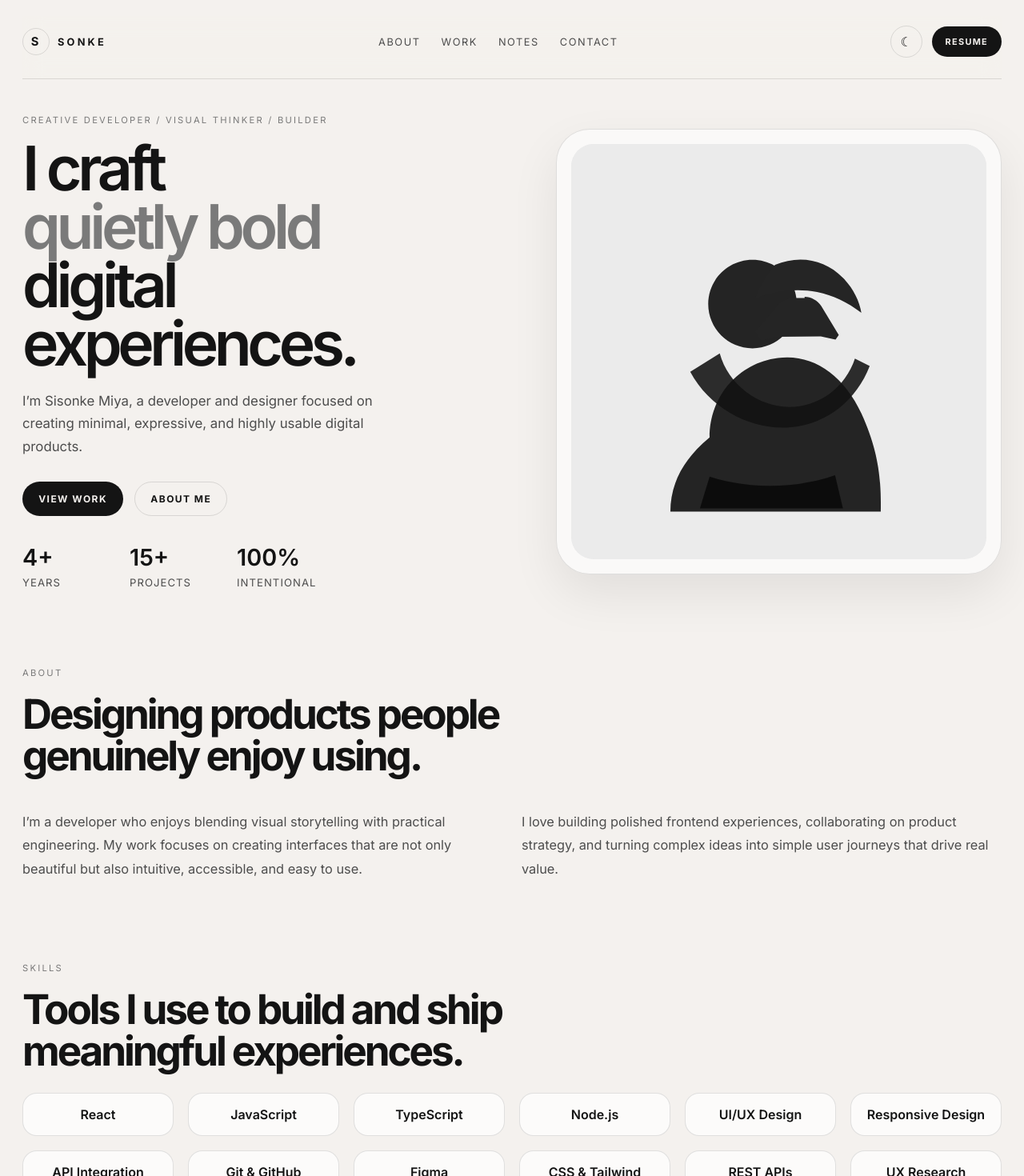
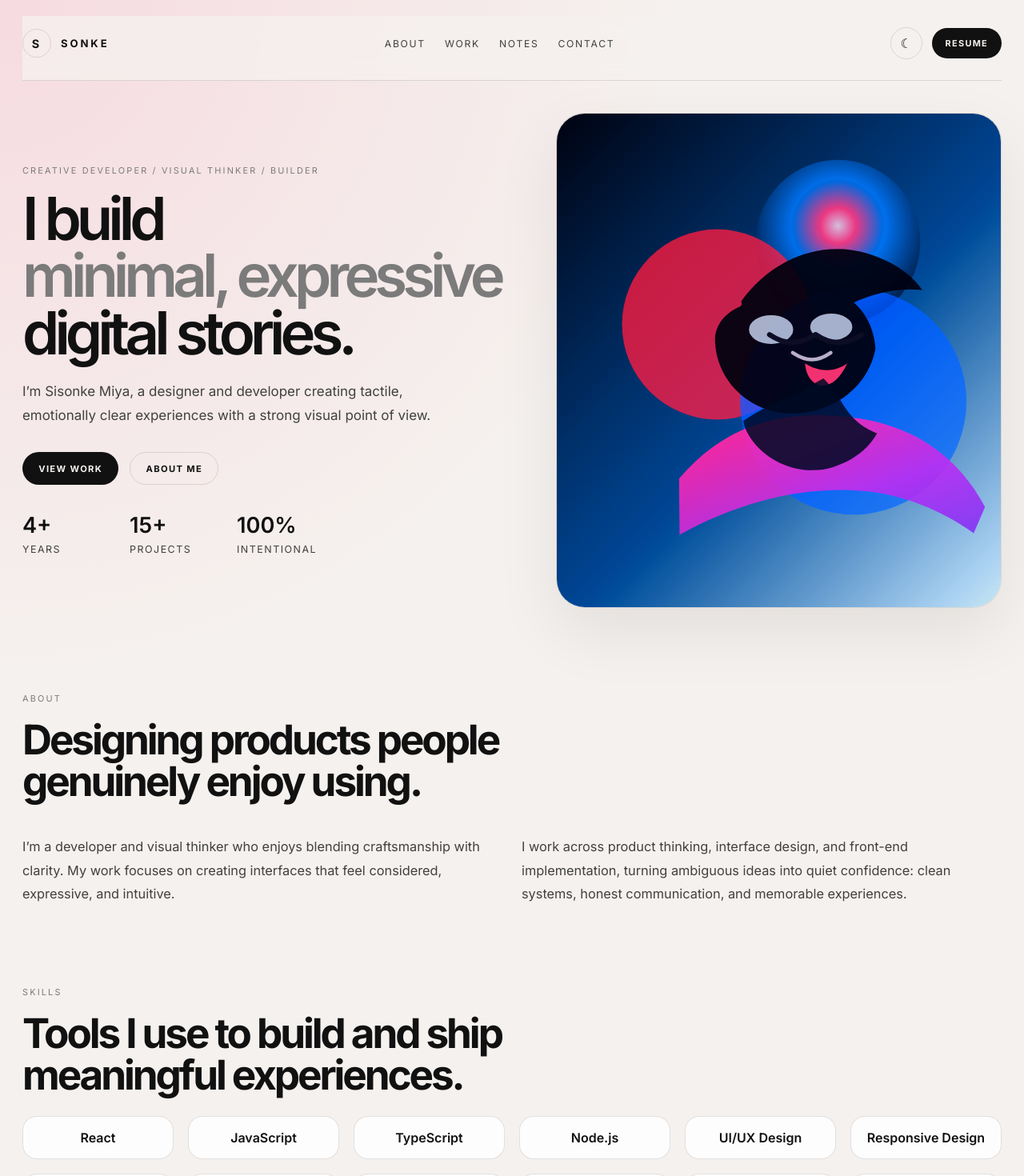
Before and after one commit to Sisonke0420/Portfolio2, a React (Vite) app: page / in a window 1280 px wide. Shown: the top 1470 px of the page at 80% size. Built offline with nearby package versions, Linux system fonts and the light colour scheme.

Commit message:
Apply the final minimal personal-brand portfolio direction with the refined dark monochrome aesthetic, neon portrait styling, and your updated email address.

```diff
--- a/src/components/AboutSection.jsx
+++ b/src/components/AboutSection.jsx
@@ -1,6 +1,6 @@
 export default function AboutSection() {
   return (
-    <section id="about" className="content-section">
+    <section id="about" className="content-section notes-section">
       <div className="section-heading">
         <p className="eyebrow">About</p>
         <h2>Designing products people genuinely enjoy using.</h2>
@@ -8,13 +8,10 @@ export default function AboutSection() {
 
       <div className="about-grid">
         <p>
-          I’m a developer who enjoys blending visual storytelling with practical engineering. My work
-          focuses on creating interfaces that are not only beautiful but also intuitive, accessible,
-          and easy to use.
+          I’m a developer and visual thinker who enjoys blending craftsmanship with clarity. My work focuses on creating interfaces that feel considered, expressive, and intuitive.
         </p>
-        <p>
-          I love building polished frontend experiences, collaborating on product strategy, and
-          turning complex ideas into simple user journeys that drive real value.
+        <p id="notes">
+          I work across product thinking, interface design, and front-end implementation, turning ambiguous ideas into quiet confidence: clean systems, honest communication, and memorable experiences.
         </p>
       </div>
     </section>
--- a/src/components/Footer.jsx
+++ b/src/components/Footer.jsx
@@ -2,7 +2,7 @@ export default function Footer() {
   const socials = [
     { label: 'GitHub', href: 'https://github.com/Sisonke0420', icon: 'GH' },
     { label: 'LinkedIn', href: 'https://www.linkedin.com', icon: 'in' },
-    { label: 'Email', href: 'mailto:sisonke@example.com', icon: '✉' },
+    { label: 'Email', href: 'mailto:0420nathi@gmail.com', icon: '✉' },
   ];
 
   return (
@@ -17,8 +17,8 @@ export default function Footer() {
           Download Resume
         </a>
 
-        <a className="button secondary" href="mailto:sisonke@example.com">
-          sisonke@example.com
+        <a className="button secondary" href="mailto:0420nathi@gmail.com">
+          0420nathi@gmail.com
         </a>
 
         <div className="socials" aria-label="Social links">
--- a/src/components/Hero.jsx
+++ b/src/components/Hero.jsx
@@ -4,10 +4,10 @@ export default function Hero({ name }) {
       <div className="hero-copy reveal-up">
         <p className="eyebrow">Creative developer / visual thinker / builder</p>
         <h1>
-          I craft <span>quietly bold</span> digital experiences.
+          I build <span>minimal, expressive</span> digital stories.
         </h1>
         <p className="lead">
-          I’m {name}, a developer and designer focused on creating minimal, expressive, and highly usable digital products.
+          I’m {name}, a designer and developer creating tactile, emotionally clear experiences with a strong visual point of view.
         </p>
 
         <div className="cta-row">
@@ -36,8 +36,10 @@ export default function Hero({ name }) {
       </div>
 
       <div className="hero-visual reveal-up" aria-label="Portrait of Sisonke Miya">
-        <div className="portrait-frame">
-          <img src="/SonkeV5.svg" alt="Portrait of Sisonke Miya" className="portrait-image" />
+        <div className="portrait-stage">
+          <div className="portrait-glow portrait-glow-one" />
+          <div className="portrait-glow portrait-glow-two" />
+          <img src="/sonke-portrait.svg" alt="Portrait of Sisonke Miya" className="portrait-image" />
         </div>
       </div>
     </section>
--- a/src/styles.css
+++ b/src/styles.css
@@ -1,80 +1,58 @@
 :root {
-  --bg: #f4f1ee;
-  --bg-strong: #ebe4df;
-  --panel: rgba(255,255,255,0.58);
-  --panel-strong: rgba(255,255,255,0.72);
-  --text: #141414;
-  --text-soft: #4d4d4d;
-  --muted: #7a7a7a;
-  --line: rgba(20,20,20,0.12);
-  --accent: #111111;
-  --accent-soft: #888888;
-  --shadow: rgba(0,0,0,0.08);
+  --bg: #0d0d0d;
+  --bg-strong: #171717;
+  --panel: rgba(22, 22, 22, 0.8);
+  --panel-strong: rgba(32, 32, 32, 0.9);
+  --text: #f3f3f3;
+  --text-soft: #d4d4d4;
+  --muted: #b8b8b8;
+  --line: rgba(255,255,255,0.12);
+  --shadow: rgba(0,0,0,0.28);
+  --accent: #ff3b7a;
+  --accent-2: #2aa9ff;
 }
 
-:root[data-theme='dark'] {
-  --bg: #101010;
-  --bg-strong: #171717;
-  --panel: rgba(28,28,28,0.72);
-  --panel-strong: rgba(38,38,38,0.8);
-  --text: #f3f3f3;
-  --text-soft: #d2d2d2;
-  --muted: #a9a9a9;
-  --line: rgba(255,255,255,0.12);
-  --accent: #f5f5f5;
-  --accent-soft: #a0a0a0;
-  --shadow: rgba(0,0,0,0.28);
+:root[data-theme='light'] {
+  --bg: #f5f1ee;
+  --bg-strong: #ece5df;
+  --panel: rgba(255,255,255,0.72);
+  --panel-strong: rgba(255,255,255,0.84);
+  --text: #111111;
+  --text-soft: #404040;
+  --muted: #7b7b7b;
+  --line: rgba(17,17,17,0.12);
+  --shadow: rgba(0,0,0,0.08);
+  --accent: #ff3b7a;
+  --accent-2: #0a6fd9;
 }
 
-* {
-  box-sizing: border-box;
-}
-
-html {
-  scroll-behavior: smooth;
-}
-
+* { box-sizing: border-box; }
+html { scroll-behavior: smooth; }
 body {
   margin: 0;
   min-height: 100vh;
-  background: var(--bg);
+  font-family: Inter, Arial, sans-serif;
+  background:
+    radial-gradient(circle at top left, rgba(255, 59, 122, 0.12), transparent 25%),
+    radial-gradient(circle at bottom right, rgba(42, 169, 255, 0.12), transparent 25%),
+    var(--bg);
   color: var(--text);
-  font-family: Inter, Arial, sans-serif;
   transition: background 0.3s ease, color 0.3s ease;
 }
 
-a {
-  color: inherit;
-  text-decoration: none;
-}
-
-button,
-input,
-textarea,
-select {
-  font: inherit;
-}
-
-img {
-  max-width: 100%;
-  display: block;
-}
-
-#root {
-  min-height: 100vh;
-}
+a { color: inherit; text-decoration: none; }
+button, input, textarea, select { font: inherit; }
+img { max-width: 100%; display: block; }
+#root { min-height: 100vh; }
 
 .reveal-up {
   opacity: 0;
   transform: translateY(18px);
-  animation: revealUp 0.7s ease forwards;
+  animation: revealUp 0.75s ease forwards;
 }
 
 @keyframes revealUp {
-  to {
-    opacity: 1;
-    transform: translateY(0);
-  }
+  to { opacity: 1; transform: translateY(0); }
 }
 
 .app-shell {
@@ -88,57 +66,51 @@ img {
   align-items: center;
   justify-content: space-between;
   gap: 20px;
-  padding: 12px 0 26px;
+  padding: 14px 0 26px;
   border-bottom: 1px solid var(--line);
   position: sticky;
   top: 0;
   z-index: 20;
   backdrop-filter: blur(12px);
-  background: color-mix(in srgb, var(--bg) 72%, transparent);
+  background: color-mix(in srgb, var(--bg) 76%, transparent);
 }
 
 .brand-wrap {
   display: inline-flex;
   align-items: center;
-  gap: 10px;
+  gap: 12px;
   letter-spacing: 0.18em;
 }
 
 .brand-mark {
-  display: inline-flex;
-  align-items: center;
-  justify-content: center;
-  width: 34px;
-  height: 34px;
+  display: grid;
+  place-items: center;
+  width: 36px;
+  height: 36px;
   border: 1px solid var(--line);
   border-radius: 50%;
-  font-size: 0.92rem;
   font-weight: 700;
+  font-size: 0.9rem;
 }
 
 .brand-name {
-  font-size: 0.8rem;
+  font-size: 0.82rem;
   font-weight: 700;
-  letter-spacing: 0.25em;
+  letter-spacing: 0.22em;
 }
 
 .nav {
   display: flex;
   align-items: center;
-  gap: 26px;
+  gap: 24px;
   color: var(--text-soft);
-  font-size: 0.8rem;
-  letter-spacing: 0.12em;
+  font-size: 0.76rem;
+  letter-spacing: 0.14em;
   text-transform: uppercase;
 }
 
-.nav a {
-  transition: opacity 0.2s ease;
-}
-
-.nav a:hover {
-  opacity: 0.7;
-}
+.nav a { transition: opacity 0.2s ease; }
+.nav a:hover { opacity: 0.72; }
 
 .nav-actions {
   display: flex;
@@ -165,43 +137,34 @@ img {
   border-radius: 999px;
   background: var(--text);
   color: var(--bg);
-  font-size: 0.75rem;
+  font-size: 0.7rem;
   font-weight: 700;
   letter-spacing: 0.12em;
   text-transform: uppercase;
   transition: transform 0.2s ease, opacity 0.2s ease;
 }
 
-.button:hover {
-  transform: translateY(-1px);
-}
-
+.button:hover { transform: translateY(-1px); }
 .button.secondary {
   background: transparent;
   color: var(--text);
 }
-
-.button.small {
-  padding: 0.7rem 1rem;
-  font-size: 0.68rem;
-}
+.button.small { padding: 0.7rem 1rem; font-size: 0.68rem; }
 
 .hero {
   display: grid;
   grid-template-columns: 1.05fr 0.95fr;
   align-items: center;
   gap: 52px;
-  min-height: 72vh;
-  padding: 44px 0 12px;
+  min-height: 74vh;
+  padding: 40px 0 10px;
 }
 
-.hero-copy {
-  max-width: 620px;
-}
+.hero-copy { max-width: 620px; }
 
 .eyebrow {
   margin: 0 0 18px;
-  font-size: 0.7rem;
+  font-size: 0.68rem;
   letter-spacing: 0.2em;
   text-transform: uppercase;
   color: var(--muted);
@@ -209,9 +172,9 @@ img {
 
 .hero-copy h1 {
   margin: 0;
-  font-size: clamp(2.8rem, 6vw, 6rem);
-  line-height: 0.95;
-  letter-spacing: -0.07em;
+  font-size: clamp(2.8rem, 5.8vw, 5.8rem);
+  line-height: 0.96;
+  letter-spacing: -0.08em;
   font-weight: 600;
 }
 
@@ -221,10 +184,10 @@ img {
 }
 
 .lead {
-  max-width: 500px;
-  margin-top: 20px;
-  font-size: 1.05rem;
-  line-height: 1.7;
+  max-width: 520px;
+  margin-top: 22px;
+  font-size: 1.06rem;
+  line-height: 1.8;
   color: var(--text-soft);
 }
 
@@ -252,14 +215,14 @@ img {
 }
 
 .stats strong {
-  font-size: 1.8rem;
+  font-size: 1.7rem;
   font-weight: 600;
 }
 
 .stats span {
   color: var(--text-soft);
-  font-size: 0.82rem;
-  letter-spacing: 0.08em;
+  font-size: 0.78rem;
+  letter-spacing: 0.12em;
   text-transform: uppercase;
 }
 
@@ -269,29 +232,56 @@ img {
   align-items: center;
 }
 
-.portrait-frame {
-  width: min(100%, 560px);
-  aspect-ratio: 1;
-  padding: 18px;
-  background: var(--panel);
+.portrait-stage {
+  position: relative;
+  width: min(100%, 620px);
+  aspect-ratio: 0.9;
+  display: grid;
+  place-items: center;
+  border-radius: 36px;
   border: 1px solid var(--line);
-  box-shadow: 0 24px 60px var(--shadow);
-  border-radius: 42px;
   overflow: hidden;
+  background: linear-gradient(135deg, rgba(255,255,255,0.07), rgba(255,255,255,0.02));
+  box-shadow: 0 30px 80px var(--shadow);
+}
+
+.portrait-glow {
+  position: absolute;
+  border-radius: 50%;
+  filter: blur(42px);
+  opacity: 0.65;
+}
+
+.portrait-glow-one {
+  width: 340px;
+  height: 340px;
+  background: rgba(42, 169, 255, 0.45);
+  right: 8%;
+  top: 8%;
+}
+
+.portrait-glow-two {
+  width: 300px;
+  height: 300px;
+  background: rgba(255, 59, 122, 0.4);
+  left: 10%;
+  bottom: 5%;
 }
 
 .portrait-image {
+  position: relative;
+  z-index: 1;
   width: 100%;
   height: 100%;
   object-fit: cover;
-  border-radius: 28px;
-  filter: grayscale(100%) contrast(1.06);
-  background: var(--bg-strong);
+  filter: saturate(1.25) contrast(1.12) brightness(0.95);
 }
 
 .content-section {
-  padding-top: 86px;
+  padding-top: 84px;
 }
+
+.notes-section { padding-top: 96px; }
 
 .section-heading {
   max-width: 760px;
@@ -314,15 +304,12 @@ img {
   line-height: 1.8;
 }
 
-.skills-grid,
-.projects-grid {
+.skills-grid, .projects-grid {
   display: grid;
   gap: 18px;
 }
 
-.skills-grid {
-  grid-template-columns: repeat(auto-fit, minmax(170px, 1fr));
-}
+.skills-grid { grid-template-columns: repeat(auto-fit, minmax(170px, 1fr)); }
 
 .skill-item {
   padding: 1rem 1.1rem;
@@ -333,20 +320,31 @@ img {
   font-weight: 600;
 }
 
-.projects-grid {
-  grid-template-columns: repeat(3, minmax(0, 1fr));
-}
+.projects-grid { grid-template-columns: repeat(3, minmax(0, 1fr)); }
 
 .project-card {
+  position: relative;
   padding: 24px;
   border: 1px solid var(--line);
   border-radius: 22px;
-  background: var(--panel-strong);
+  background: linear-gradient(180deg, rgba(255,255,255,0.04), rgba(255,255,255,0.02));
   box-shadow: 0 18px 42px var(--shadow);
+  overflow: hidden;
 }
 
+.project-card::before {
+  content: "";
+  position: absolute;
+  inset: 0;
+  background: linear-gradient(135deg, rgba(255, 59, 122, 0.12), rgba(42, 169, 255, 0.08));
+  opacity: 0.8;
+  pointer-events: none;
+}
+
+.project-card > * { position: relative; z-index: 1; }
+
 .project-category {
-  font-size: 0.69rem;
+  font-size: 0.68rem;
   letter-spacing: 0.15em;
   text-transform: uppercase;
   color: var(--muted);
@@ -371,8 +369,7 @@ img {
   margin-top: 18px;
 }
 
-.stack-row span,
-.modal-stack span {
+.stack-row span, .modal-stack span {
   display: inline-flex;
   align-items: center;
   padding: 0.42rem 0.7rem;
@@ -381,7 +378,7 @@ img {
   font-size: 0.72rem;
   letter-spacing: 0.04em;
   color: var(--text-soft);
-  background: rgba(255,255,255,0.1);
+  background: rgba(255,255,255,0.04);
 }
 
 .inline-link {
@@ -426,20 +423,12 @@ img {
   margin-bottom: 8px;
 }
 
-.timeline-meta h3 {
-  margin: 0;
-  font-size: 1.3rem;
-}
-
-.timeline-meta span,
-.company-name,
-.timeline-content p {
-  color: var(--text-soft);
-}
+.timeline-meta h3 { margin: 0; font-size: 1.3rem; }
+.timeline-meta span, .company-name, .timeline-content p { color: var(--text-soft); }
 
 .footer {
   margin-top: 88px;
-  padding-top: 32px;
+  padding-top: 30px;
   border-top: 1px solid var(--line);
   display: flex;
   justify-content: space-between;
@@ -449,7 +438,7 @@ img {
 
 .footer h2 {
   margin: 0;
-  font-size: clamp(2rem, 4vw, 3.6rem);
+  font-size: clamp(2rem, 4vw, 3.5rem);
   letter-spacing: -0.06em;
   line-height: 0.98;
 }
@@ -482,7 +471,7 @@ img {
 .modal-backdrop {
   position: fixed;
   inset: 0;
-  background: rgba(0,0,0,0.48);
+  background: rgba(0,0,0,0.5);
   display: grid;
   place-items: center;
   z-index: 40;
@@ -529,10 +518,7 @@ img {
   animation: fadeOut 0.7s ease 1.2s forwards;
 }
 
-.splash-core {
-  text-align: center;
-}
-
+.splash-core { text-align: center; }
 .splash-mark {
   width: 72px;
   height: 72px;
@@ -555,73 +541,28 @@ img {
 .splash-core p {
   margin: 14px 0 0;
   color: var(--text-soft);
-  letter-spacing: 0.2em;
+  letter-spacing: 0.18em;
   text-transform: uppercase;
-  font-size: 0.7rem;
+  font-size: 0.68rem;
 }
 
 @keyframes fadeOut {
-  to {
-    opacity: 0;
-    visibility: hidden;
-  }
+  to { opacity: 0; visibility: hidden; }
 }
 
 @media (max-width: 980px) {
-  .hero {
-    grid-template-columns: 1fr;
-    gap: 30px;
-    padding-top: 28px;
-  }
-
-  .hero-copy {
-    max-width: 100%;
-  }
-
-  .projects-grid {
-    grid-template-columns: 1fr;
-  }
-
-  .footer {
-    display: grid;
-    grid-template-columns: 1fr;
-  }
+  .hero { grid-template-columns: 1fr; gap: 30px; padding-top: 28px; }
+  .hero-copy { max-width: 100%; }
+  .projects-grid { grid-template-columns: 1fr; }
+  .footer { display: grid; grid-template-columns: 1fr; }
 }
 
 @media (max-width: 720px) {
-  .app-shell {
-    padding-left: 18px;
-    padding-right: 18px;
-  }
-
-  .topbar {
-    flex-wrap: wrap;
-    justify-content: center;
-  }
-
-  .nav {
-    width: 100%;
-    justify-content: center;
-    flex-wrap: wrap;
-  }
-
-  .nav-actions {
-    width: 100%;
-    justify-content: center;
-  }
-
-  .about-grid {
-    grid-template-columns: 1fr;
-  }
-
-  .cta-row,
-  .footer-actions {
-    flex-direction: column;
-    align-items: stretch;
-  }
-
-  .button,
-  .button.small {
-    width: 100%;
-  }
+  .app-shell { padding-left: 18px; padding-right: 18px; }
+  .topbar { flex-wrap: wrap; justify-content: center; }
+  .nav { width: 100%; justify-content: center; flex-wrap: wrap; }
+  .nav-actions { width: 100%; justify-content: center; }
+  .about-grid { grid-template-columns: 1fr; }
+  .cta-row, .footer-actions { flex-direction: column; align-items: stretch; }
+  .button, .button.small { width: 100%; }
 }
```
Also changed, not shown: src/components/ProjectsSection.jsx (+4 -4 lines), public/sonke-portrait.svg (added).
